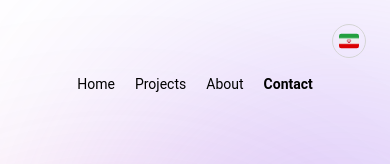
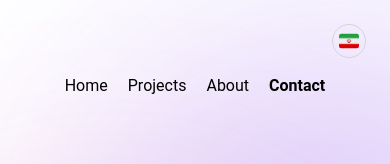
Before and after one commit to behbehi/behbod-resume, a Next.js app: page /contact in a window 390 px wide. Shown: the top 164 px of the page. Built offline with nearby package versions, Linux system fonts and the light colour scheme.

Commit message:
fix: add fixed width to contact page container

```diff
--- a/app/contact/page.tsx
+++ b/app/contact/page.tsx
@@ -39,7 +39,7 @@
   const t = text[language];
 
   return (
-    <div className="flex flex-col items-center gap-10 w-full md:w-[300px]">
+    <div className="flex flex-col items-center gap-10 w-[300px]">
       <h2 className="text-3xl text-center">{t.title}</h2>
       <div className="flex flex-col gap-4 w-full">
         {contactItems.map((item) => (
--- a/components/Header.tsx
+++ b/components/Header.tsx
@@ -44,7 +44,7 @@
           </button>
         </div>
 
-        <div className="flex items-center justify-center gap-5 text-sm">
+        <div className="flex items-center justify-center gap-5">
           <Link
             href="/"
             className={`hover:text-neutral-700 transition ${
```
